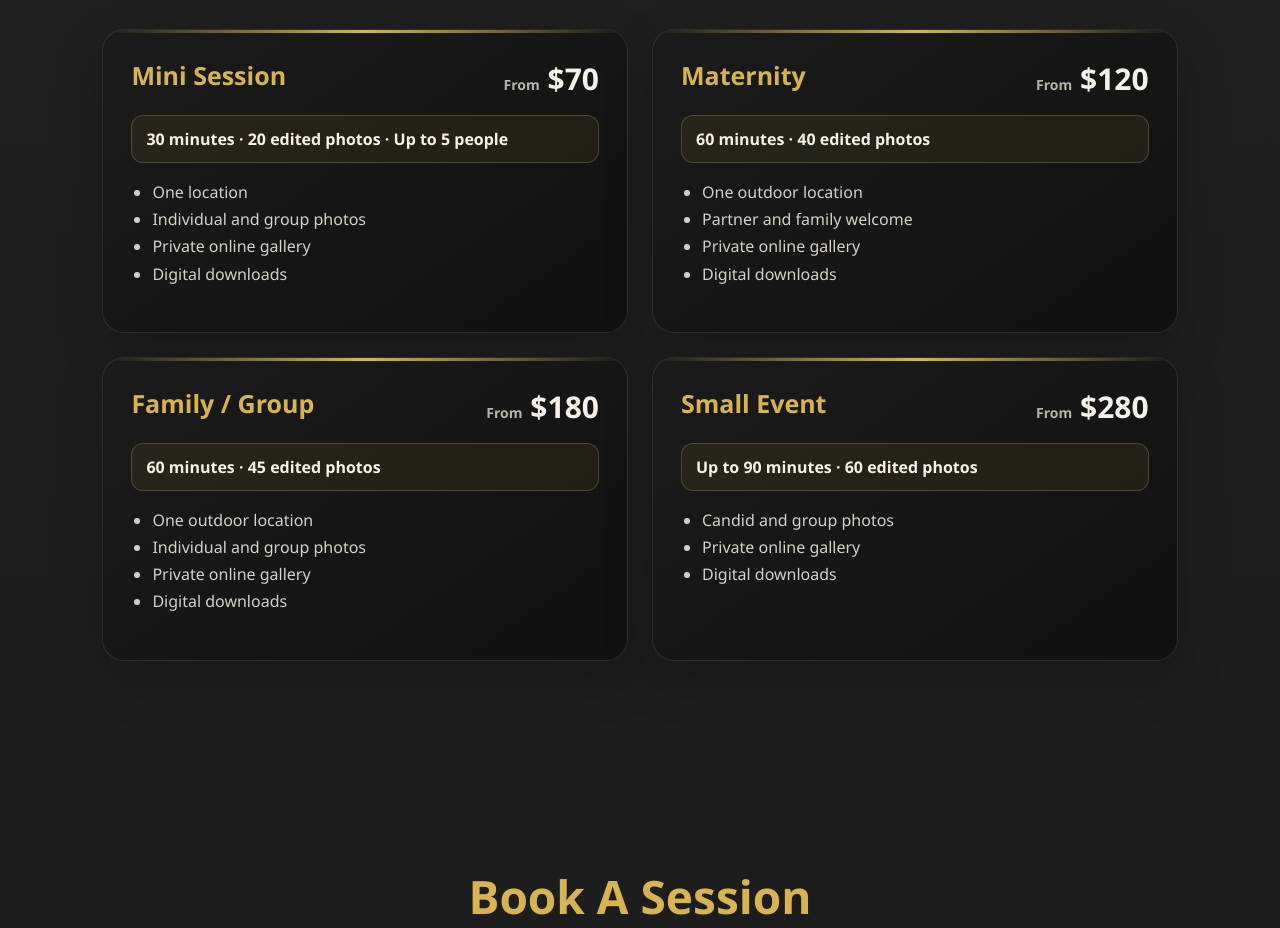
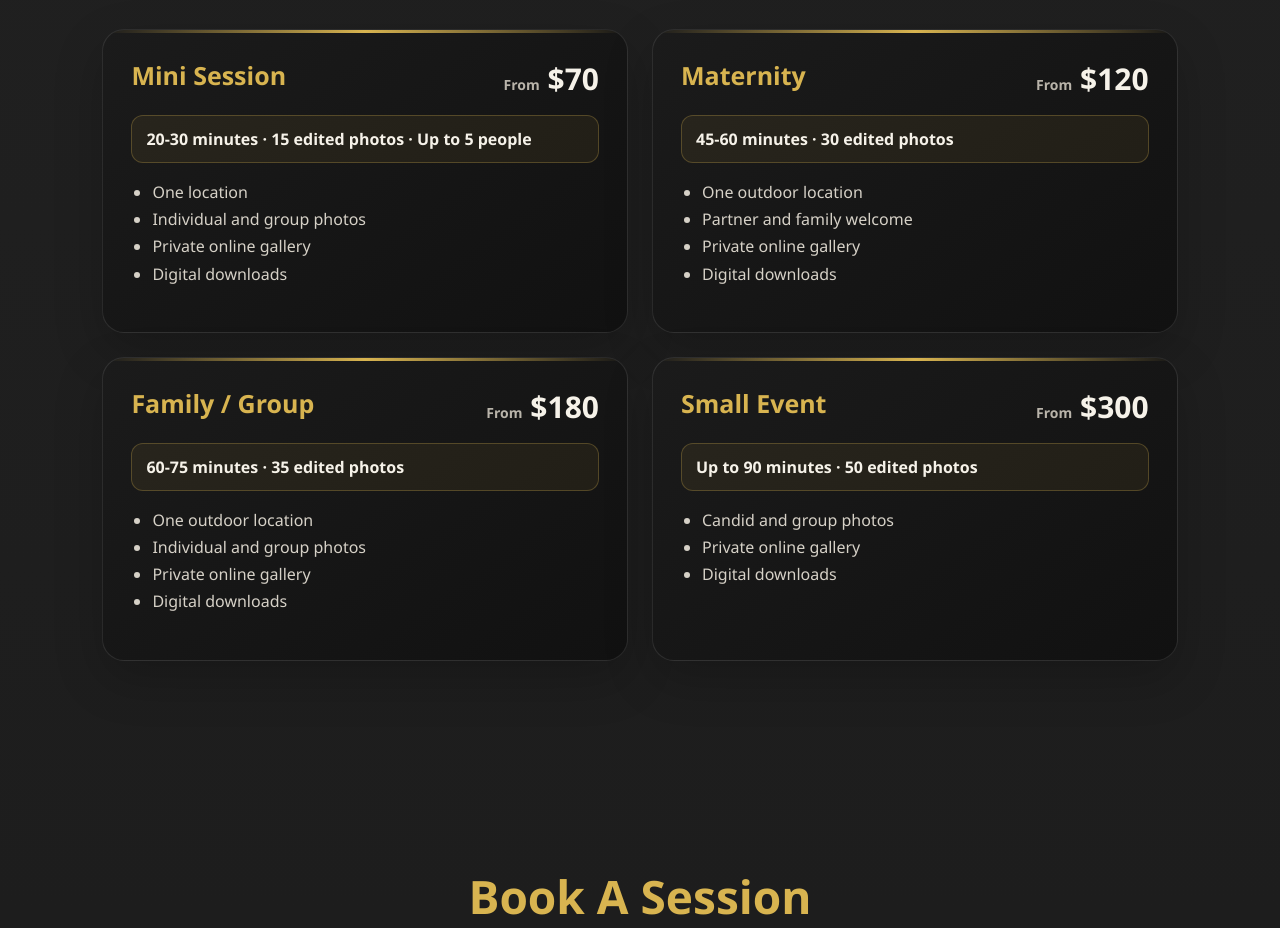
Before and after one commit to dineshkhanl/28Photography, a plain HTML site: page index.html in a window 1280 px wide. Shown: the part 5200-6128 px from the top of the page. Drawn offline with nearby package versions, Linux system fonts and the light colour scheme.

Commit message:
index.html

```diff
--- a/index.html
+++ b/index.html
@@ -22,10 +22,10 @@
 <section id="portfolio"><h2 class="title">Featured Portfolio</h2><div class="grid"><article class="card"><a href="#price-maternity"><img src="1.jpg" loading="lazy" alt="Maternity photography"><div class="card-body"><h3>Maternity Photography</h3></div></a></article><article class="card"><a href="#price-family"><img src="beach-couple.jpg" loading="lazy" alt="Couple photography"><div class="card-body"><h3>Couple Photography</h3></div></a></article><article class="card"><img src="ultrasound.jpg" loading="lazy" alt="Special moments"><div class="card-body"><h3>Special Moments</h3></div></article></div></section>
 <section id="collections"><h2 class="title">Photo Collections</h2><div class="tabs" id="collectionTabs"><button class="tab active" data-cat="all" type="button">All Photos</button><button class="tab" data-cat="single" type="button">Singles</button><button class="tab" data-cat="couple" type="button">Couple</button><button class="tab" data-cat="family" type="button">Family</button><button class="tab" data-cat="maternity" type="button">Maternity</button><button class="tab" data-cat="special" type="button">Special Moments</button><button class="tab" data-cat="events" type="button">Events</button></div><div id="gallery"></div><p id="galleryEmpty" hidden style="text-align:center">No photos in this collection yet.</p><div class="admin-inbox" id="adminInbox"><h3>Website Messages <span class="badge" id="messageBadge">0</span></h3><p id="realtimeStatus">Live notifications: connecting...</p><button class="btn" id="refreshMessages" type="button">Refresh Messages</button><div id="messageList"></div></div></section>
 <section id="pricing"><h2 class="title">Photography Packages</h2><div class="pricing-intro"><strong>Relaxed &amp; affordable photography · Christchurch, New Zealand</strong><p>Natural and relaxed photography with edited photos ready to download and share.</p></div><div class="pricing-grid">
-<article class="package-card" id="price-mini"><div class="package-head"><h3>Mini Session</h3><div class="cost" data-base="70"><span class="from">From</span> <span class="base">$70</span></div></div><p class="package-summary"><strong>30 minutes · 20 edited photos · Up to 5 people</strong></p><ul class="package-list"><li>One location</li><li>Individual and group photos</li><li>Private online gallery</li><li>Digital downloads</li></ul></article>
-<article class="package-card" id="price-maternity"><div class="package-head"><h3>Maternity</h3><div class="cost" data-base="120"><span class="from">From</span> <span class="base">$120</span></div></div><p class="package-summary"><strong>60 minutes · 40 edited photos</strong></p><ul class="package-list"><li>One outdoor location</li><li>Partner and family welcome</li><li>Private online gallery</li><li>Digital downloads</li></ul></article>
-<article class="package-card" id="price-family"><div class="package-head"><h3>Family / Group</h3><div class="cost" data-base="180"><span class="from">From</span> <span class="base">$180</span></div></div><p class="package-summary"><strong>60 minutes · 45 edited photos</strong></p><ul class="package-list"><li>One outdoor location</li><li>Individual and group photos</li><li>Private online gallery</li><li>Digital downloads</li></ul></article>
-<article class="package-card" id="price-events"><div class="package-head"><h3>Small Event</h3><div class="cost" data-base="280"><span class="from">From</span> <span class="base">$280</span></div></div><p class="package-summary"><strong>Up to 90 minutes · 60 edited photos</strong></p><ul class="package-list"><li>Candid and group photos</li><li>Private online gallery</li><li>Digital downloads</li></ul></article>
+<article class="package-card" id="price-mini"><div class="package-head"><h3>Mini Session</h3><div class="cost" data-base="70"><span class="from">From</span> <span class="base">$70</span></div></div><p class="package-summary"><strong>20-30 minutes · 15 edited photos · Up to 5 people</strong></p><ul class="package-list"><li>One location</li><li>Individual and group photos</li><li>Private online gallery</li><li>Digital downloads</li></ul></article>
+<article class="package-card" id="price-maternity"><div class="package-head"><h3>Maternity</h3><div class="cost" data-base="120"><span class="from">From</span> <span class="base">$120</span></div></div><p class="package-summary"><strong>45-60 minutes · 30 edited photos</strong></p><ul class="package-list"><li>One outdoor location</li><li>Partner and family welcome</li><li>Private online gallery</li><li>Digital downloads</li></ul></article>
+<article class="package-card" id="price-family"><div class="package-head"><h3>Family / Group</h3><div class="cost" data-base="180"><span class="from">From</span> <span class="base">$180</span></div></div><p class="package-summary"><strong>60-75 minutes · 35 edited photos</strong></p><ul class="package-list"><li>One outdoor location</li><li>Individual and group photos</li><li>Private online gallery</li><li>Digital downloads</li></ul></article>
+<article class="package-card" id="price-events"><div class="package-head"><h3>Small Event</h3><div class="cost" data-base="280"><span class="from">From</span> <span class="base">$300</span></div></div><p class="package-summary"><strong>Up to 90 minutes · 50 edited photos</strong></p><ul class="package-list"><li>Candid and group photos</li><li>Private online gallery</li><li>Digital downloads</li></ul></article>
 </div></section>
 <section id="contact"><h2 class="title">Book A Session</h2><div class="contact-layout"><div class="contact-card"><h3>Contact by Email</h3><form id="emailForm"><input id="emailName" required maxlength="80" placeholder="Your Name"><input id="emailAddress" type="email" required maxlength="120" placeholder="Your Email"><input id="emailSubject" required maxlength="120" value="Photography Booking Enquiry"><textarea id="emailMessage" required minlength="10" maxlength="800" rows="7" placeholder="Tell us about your photography requirements..."></textarea><div class="contact-actions"><button class="btn" id="gmailBtn" type="button">Gmail</button><button class="btn" id="outlookBtn" type="button">Outlook</button><button class="btn" id="emailAppBtn" type="button">Email Directly</button></div><p class="status" id="emailStatus"></p></form></div>
 <div class="contact-card"><h3>Leave a Message</h3><p></p><form id="siteMessageForm"><input id="visitorName" required minlength="2" maxlength="80" placeholder="Your Name"><input id="visitorEmail" type="email" required maxlength="120" placeholder="Your genuine email"><input id="visitorSubject" required minlength="3" maxlength="120" placeholder="Subject"><textarea id="visitorMessage" required minlength="10" maxlength="800" rows="7" placeholder="Write your photography enquiry..."></textarea><label class="consent"><input id="visitorFirstTime" type="checkbox" checked><span>This is my first enquiry. Apply an active deal if eligible.</span></label><button class="btn" type="submit">Leave Message</button><p class="status" id="siteMessageStatus" aria-live="polite"></p></form></div></div>
```
